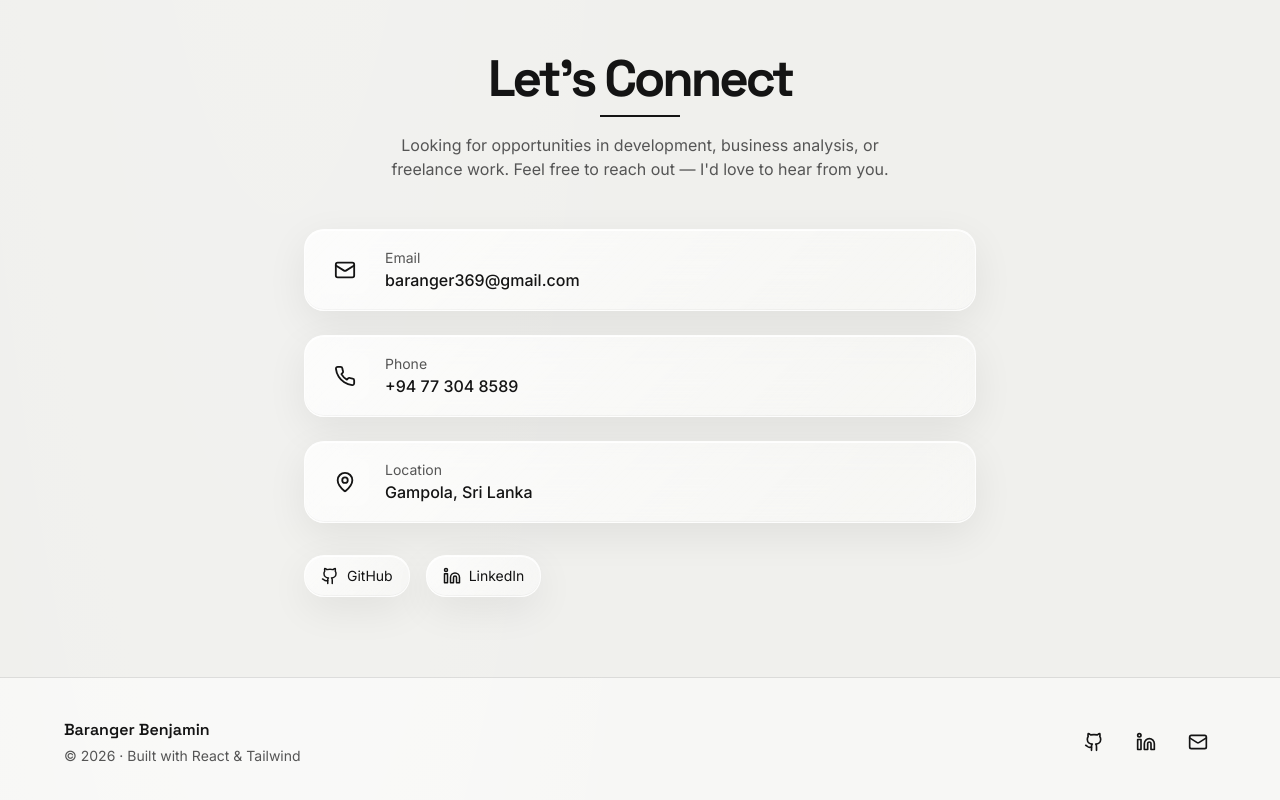
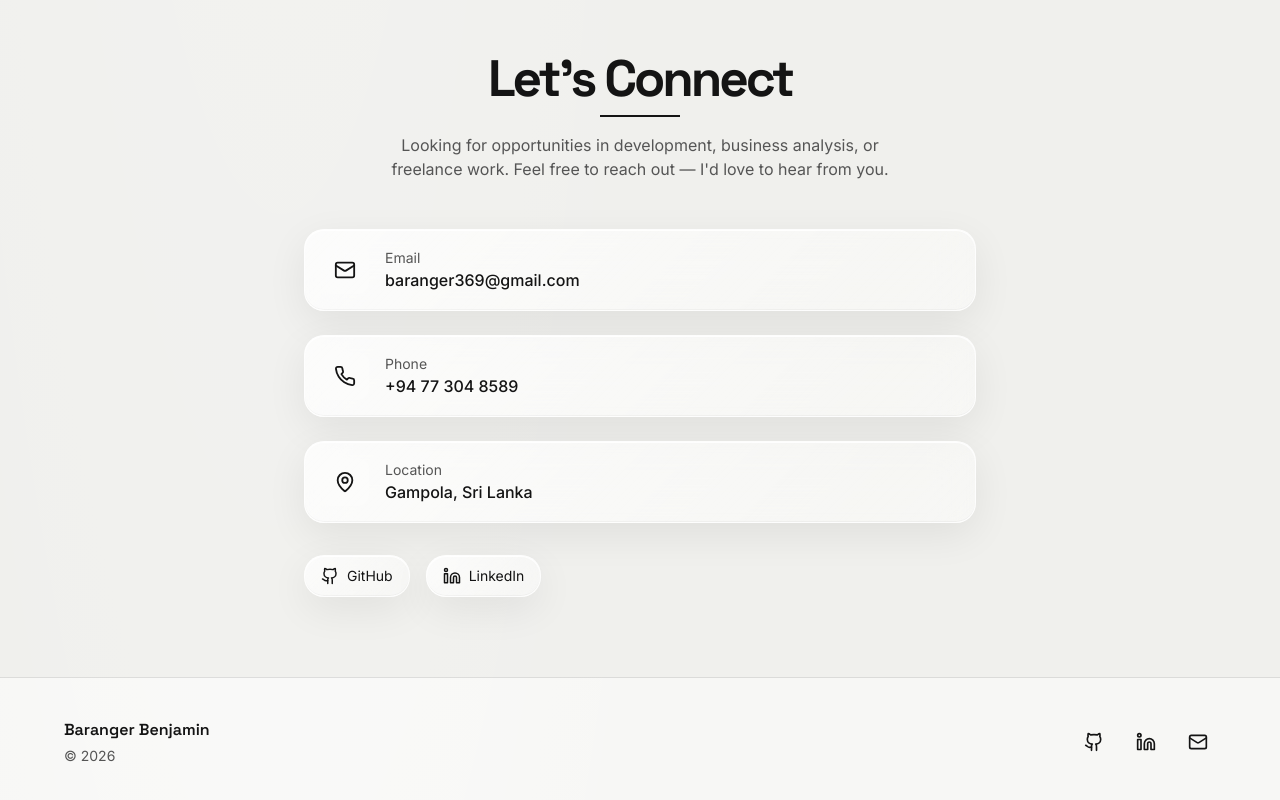
Before and after one commit to Baranger685/baranger-portfolio, a React (Vite) app: page / in a window 1280 px wide. Shown: the part 6499-7299 px from the top of the page. Built offline with nearby package versions, Linux system fonts and the light colour scheme.

Commit message:
Remove build attribution from footer
Co-authored-by: Copilot <223556219+Copilot@users.noreply.github.com>

```diff
--- a/src/components/Footer.jsx
+++ b/src/components/Footer.jsx
@@ -11,7 +11,7 @@ export default function Footer() {
             <span className="gradient-text">Baranger Benjamin</span>
           </p>
           <p className="text-sm text-gray-500 mt-1">
-            © {year} · Built with React & Tailwind
+            © {year}
           </p>
         </div>
 
```
